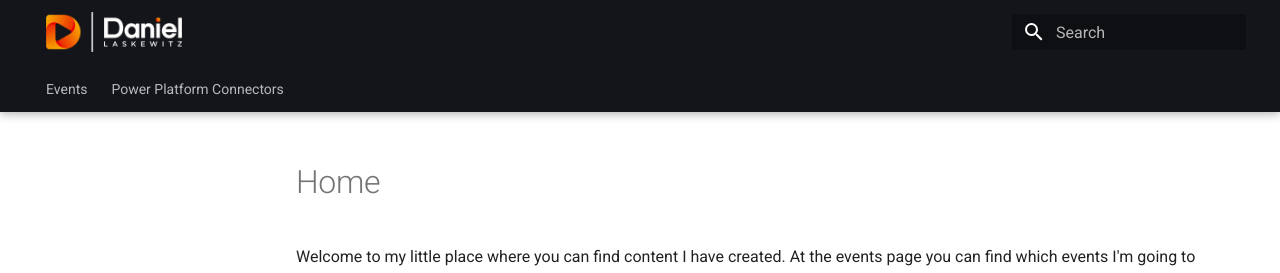
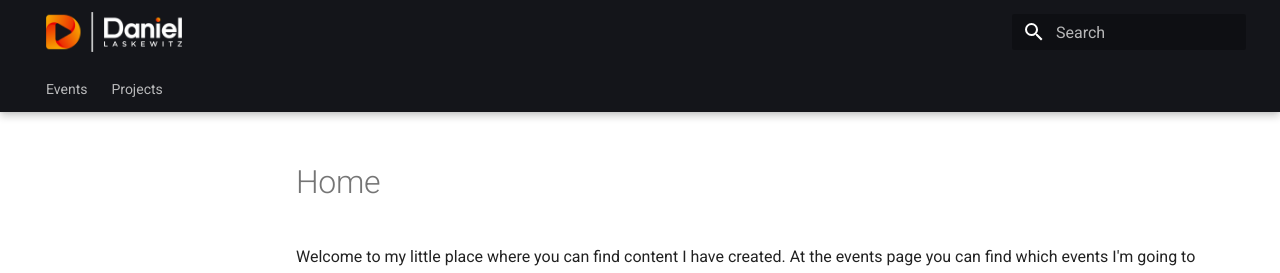
Before and after one commit to Laskewitz/laskewitz.github.io, an MkDocs documentation site: the page built from docs/index.md, in a window 1280 px wide. Shown: the top 273 px of the page. Built offline with MkDocs 1.6.1 and Material for MkDocs 9.7.7, drawn with Linux system fonts in a browser that asks for light colours; some of the changed lines change nothing that is shown.

Commit message:
Updated nav

```diff
--- a/mkdocs.yml
+++ b/mkdocs.yml
@@ -21,7 +21,8 @@
     accent: deep orange
 nav:
   - Events: 'events.md'
-  - Power Platform Connectors: 'power-platform-connectors.md'
+  - Projects:
+    - Power Platform Connectors: 'power-platform-connectors.md'
 
 markdown_extensions:
   - attr_list
```
